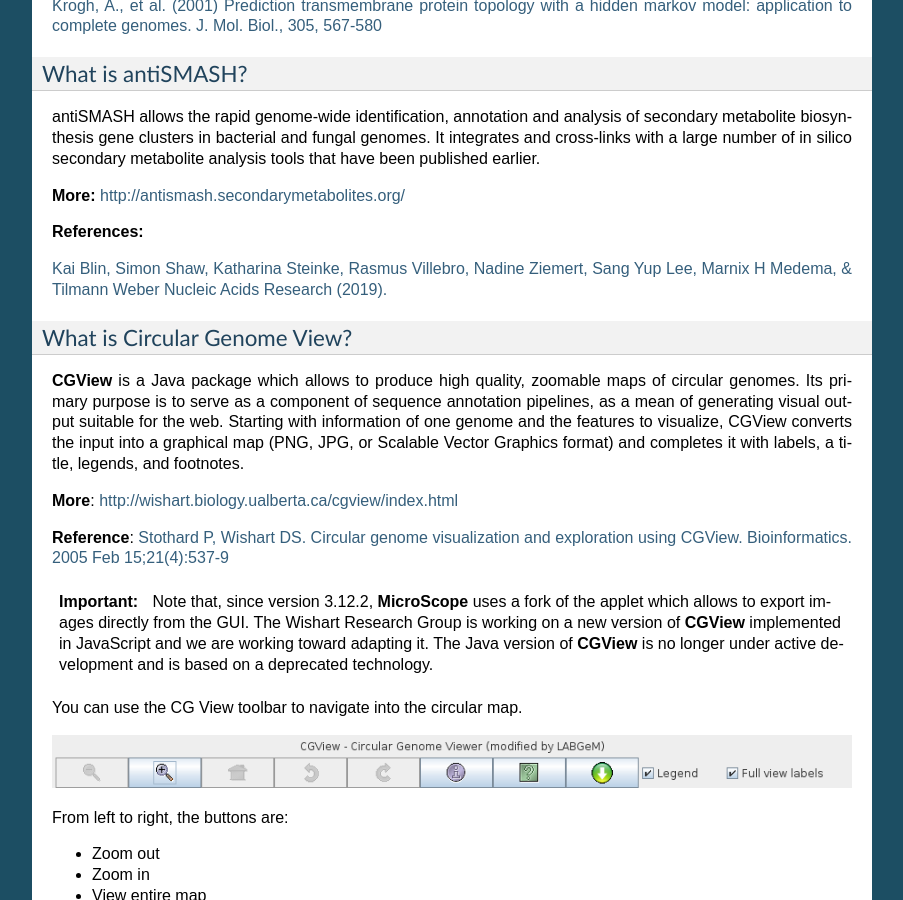
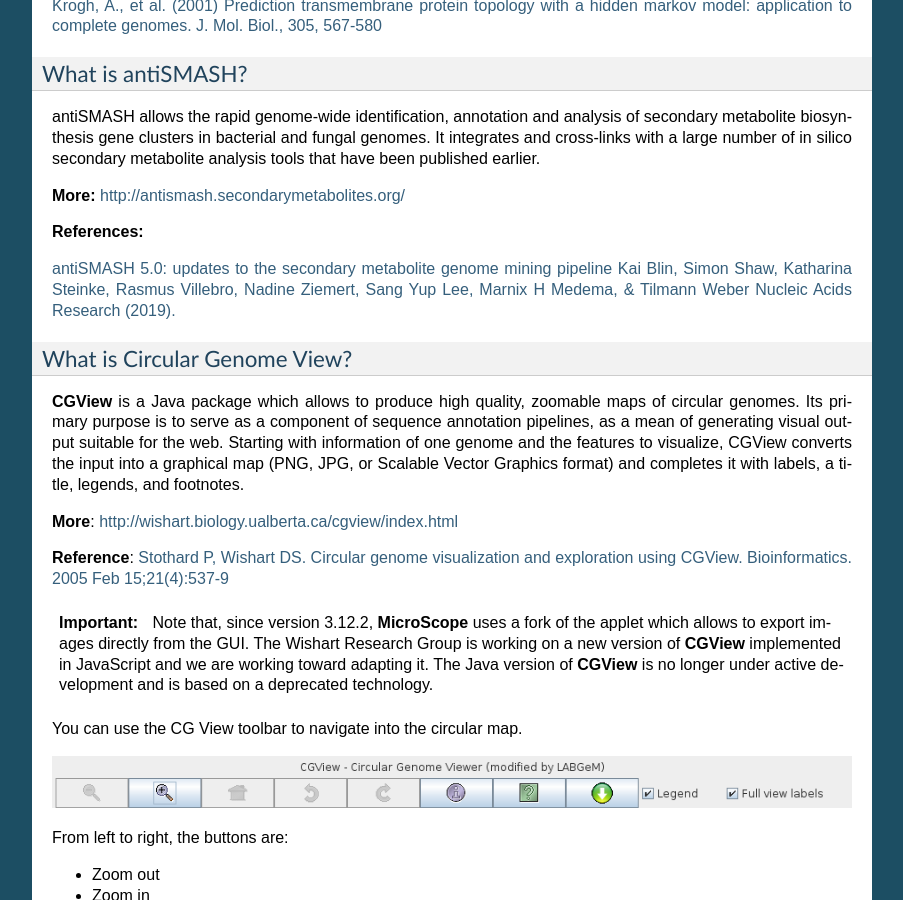
Before and after one commit to labgem/microscope-user-doc, a Sphinx documentation site: the page built from docs/content/overview/expert.rst, in a window 1280 px wide and 900 px high, scrolled down 4744 px. Shown: the whole window, without its empty margins (198-1101 px from the left). Built offline with Sphinx 7.4.7, drawn with Linux system fonts in a browser that asks for light colours; formulas are drawn with MathJax 3.

Commit message:
Update expert.rst

```diff
--- a/docs/content/overview/expert.rst
+++ b/docs/content/overview/expert.rst
@@ -209,7 +209,8 @@
 **References:**
 
 
-`Kai Blin, Simon Shaw, Katharina Steinke, Rasmus Villebro, Nadine Ziemert, Sang Yup Lee, Marnix H Medema, & Tilmann Weber
+`antiSMASH 5.0: updates to the secondary metabolite genome mining pipeline
+Kai Blin, Simon Shaw, Katharina Steinke, Rasmus Villebro, Nadine Ziemert, Sang Yup Lee, Marnix H Medema, & Tilmann Weber
 Nucleic Acids Research (2019). <https://doi.org/10.1093/nar/gkz310>`_
 
 
```
